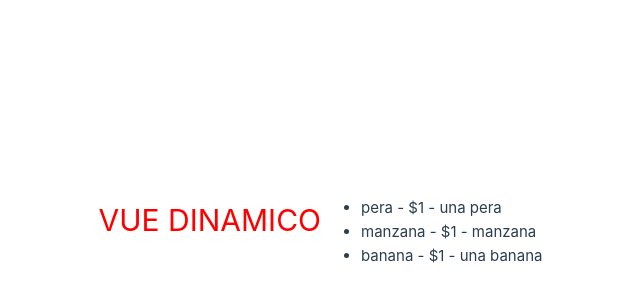
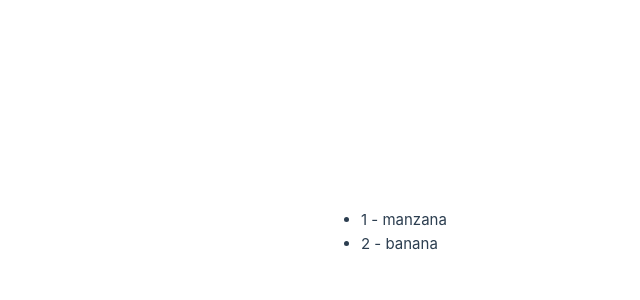
Before and after one commit to EderNieves01/toPracticVue, a Vue app: page / in a window 1280 px wide. Shown: the part 168-468 px from the top of the page, without its empty margins (319-959 px from the left). Built offline with nearby package versions, Linux system fonts and the light colour scheme.

Commit message:
v-for-With-v-if

```diff
--- a/src/App.vue
+++ b/src/App.vue
@@ -6,44 +6,57 @@
 <!-- no puede contener interrupcion en su ejecucion por ej: un p o un h
 entre medio pero si dentro de la misma etiqueta -->
 <!-- v-show muestra una etiqueta -->
-<!-- v-for itera sobre una lista de elementos como un bucle for normal pasarle la :key con del indice-->
+<!-- v-for itera sobre una lista de elementos como un array o un objeto como un bucle
+ for normal pasarle la :key con del indice-->
+<!-- value en objeto es el contenido y la propiedad es el atributo, tambien recibe el inex -->
+<!-- v-for con v-if, el v-if tiene mayor prioridad por eso se coloca antes del v-for,
+ tambien podemos poner el v-for first and then v-if incide of a spam-->
 
 <script setup>
 
 const name = 'Vue dinamico';
-const arrayFrutas = [
+const arrayFruta = [
   {
   name: "pera",
   price: "$1",
-    description: "una pera"
+  description: "una pera",
+  strock: 10
 },
 {
   name: "manzana",
   price: "$1",
-    description: "manzana"
+  description: "una pera",
+  strock: 20
 },
 {
   name: "banana",
   price: "$1",
-    description: "una banana"
+  description: "una pera",
+  strock: 30
 }
-];
-
+]
 </script>
 
 <template>
 
   <h1>{{name.toUpperCase()}}</h1>
   <ul>
-    <li v-for="frutas in arrayFrutas" :key="frutas.name">
-   {{ frutas.name }} - {{ frutas.price }} - {{ frutas.description }}
+    <!-- colocamos el v-for dentro de la etiqueta template que no se representa
+    en el html y luego el v-if en la li  -->
+    <template v-for="( frutas, index )  in arrayFruta " :key=" index ">
+
+      <!-- se muestran los objetos que su stock sea mayor a 10 -->
+      <li v-if=" frutas.strock > 10 ">
+        {{ index }} -  {{ frutas.name }}
     </li>
+
+    </template>
   </ul>
 
 </template>
 
 <style>
 h1 {
-  color: red;
+  color: white;
 }
 </style>
```
Lines whose indentation alone changed are shown as unchanged.
